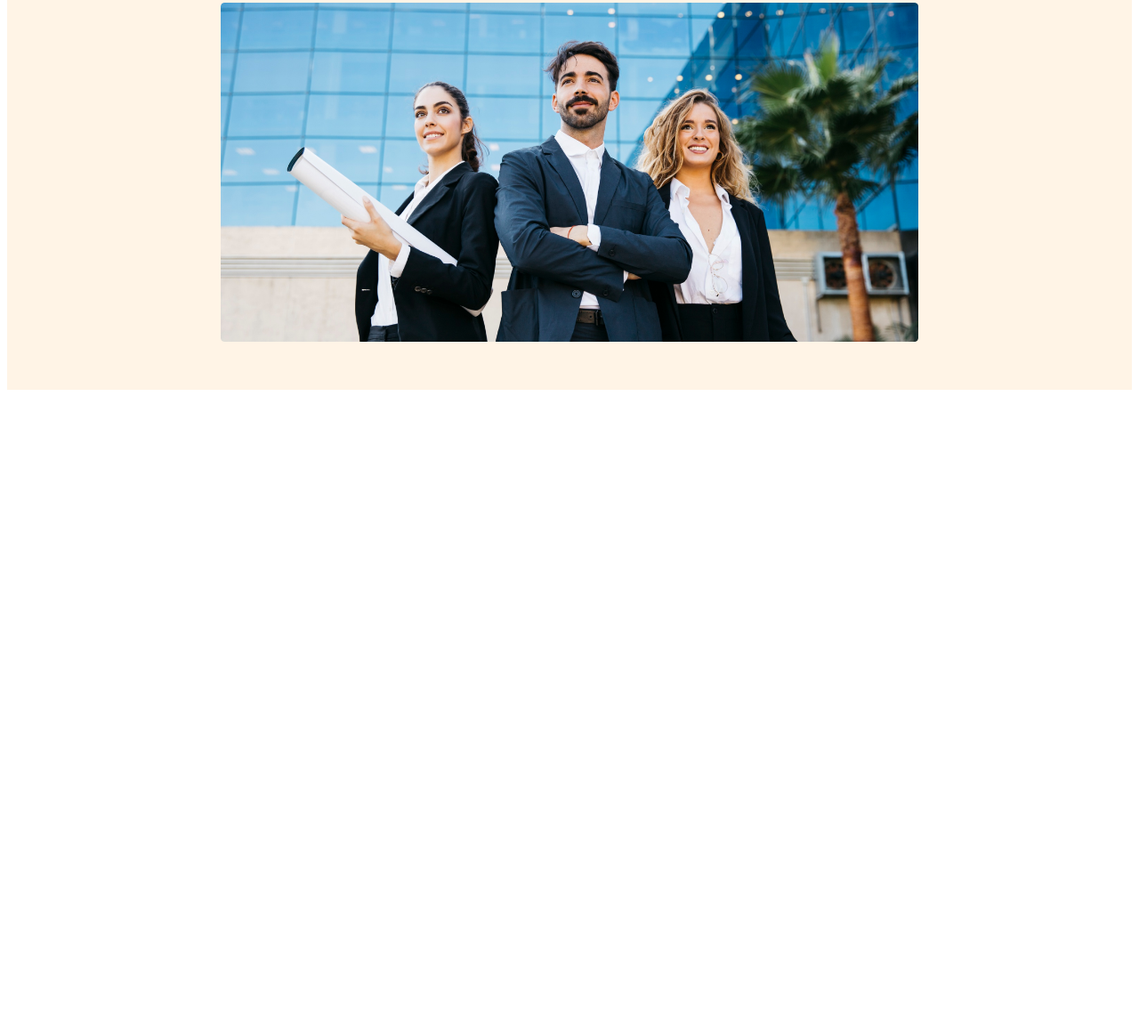
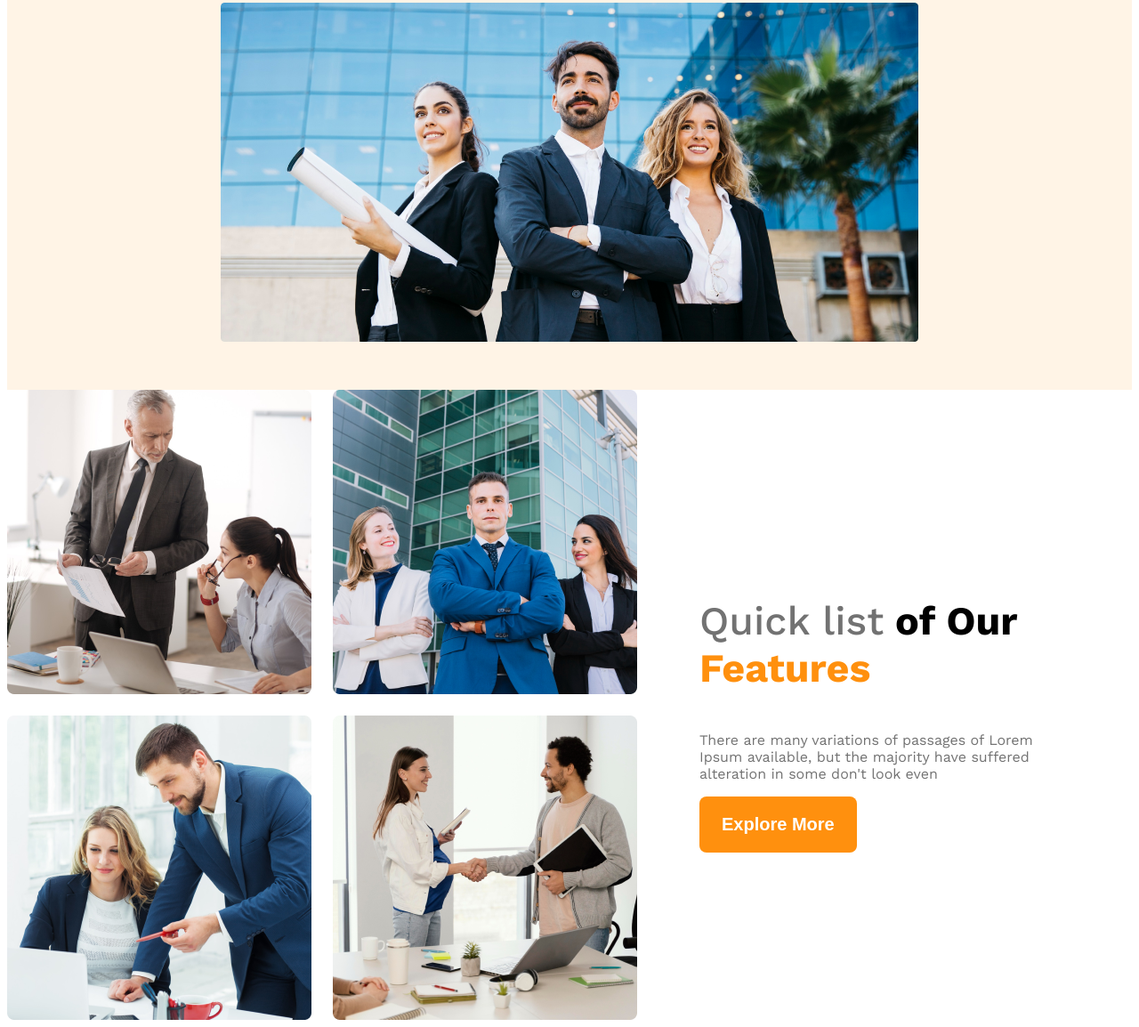
Before and after one commit to ashfiaKhatun/g3-architects-website, a plain HTML site: page index.html in a window 1280 px wide. Shown: the part 572-1726 px from the top of the page at 89% size. Before the commit the page ends 1018 px from the top, so only its background shows below. Drawn offline with nearby package versions, Linux system fonts and the light colour scheme.

Commit message:
feature content added

```diff
--- a/index.html
+++ b/index.html
@@ -13,6 +13,7 @@
 </head>
 
 <body>
+    <!-- Header start -->
     <header>
         <nav>
             <h3 class="nav-title">G3 Architects</h3>
@@ -26,14 +27,32 @@
         <div class="banner">
             <div class="banner-content">
                 <h1 class="banner-title">Brand New Group of Architects</h1>
-                <p class="banner-description">There are many variations of passages of Lorem Ipsum available, but the majority have suffered alteration in some form, by injected humour, or randomised words which don't look even</p>
+                <p class="banner-description">There are many variations of passages of Lorem Ipsum available, but the
+                    majority have suffered alteration in some form, by injected humour, or randomised words which don't
+                    look even</p>
                 <button class="btn-primary">Explore More</button>
             </div>
             <img src="images/banner.png" alt="">
         </div>
     </header>
+    <!-- Header end -->
     <main>
-
+        <!-- Teams section start -->
+        <section>
+            <div class="teams-container">
+                <div class="teams-img-container">
+                    <img src="images/team1.png" alt="">
+                    <img src="images/team2.png" alt="">
+                    <img src="images/team3.png" alt="">
+                    <img src="images/team4.png" alt="">
+                </div>
+                <div class="teams-content">
+                    <h3 class="teams-title"><span class="quick-list">Quick list</span><span> of Our</span><span class="text-features"> Features</span></h3>
+                    <p class="teams-description">There are many variations of passages of Lorem Ipsum available, but the majority have suffered alteration in some don't look even</p>
+                    <button class="btn-primary">Explore More</button>
+                </div>
+            </div>
+        </section>
     </main>
     <footer>
 
--- a/styles/architect.css
+++ b/styles/architect.css
@@ -64,7 +64,8 @@ nav li a {
 .banner-description {
     color: #727272;
 }
-.banner img{
+
+.banner img {
     margin-top: 20px;
     width: 100%;
 }
@@ -73,19 +74,61 @@ nav li a {
 
 /* Mobile devices */
 @media screen and (max-width: 576px) {
-    header{
+    header {
         padding: 20px;
     }
-    nav{
+
+    nav {
         flex-direction: column;
     }
 }
+
 /* Medium devices */
 @media screen and (min-width: 576px) and (max-width: 960px) {
-    header{
+    header {
         padding: 50px;
     }
-    nav{
+
+    nav {
         flex-direction: column;
     }
 }
+
+/* main styles */
+main {
+    max-width: 1440px;
+    margin: 0 auto;
+}
+
+/* teams styles */
+.teams-container {
+    display: flex;
+    align-items: center;
+}
+
+.teams-img-container {
+    display: grid;
+    grid-template-columns: repeat(2, 1fr);
+    gap: 1.5rem;
+}
+
+.teams-content {
+    padding-left: 70px;
+    padding-right: 70px;
+}
+
+.teams-title {
+    font-size: 2.8rem;
+}
+
+.quick-list {
+    color: #727272;
+    font-weight: 500;
+}
+.text-features{
+    color: #FF900E;
+    font-weight: 700;
+}
+.teams-description{
+    color: #727272;
+}
```
